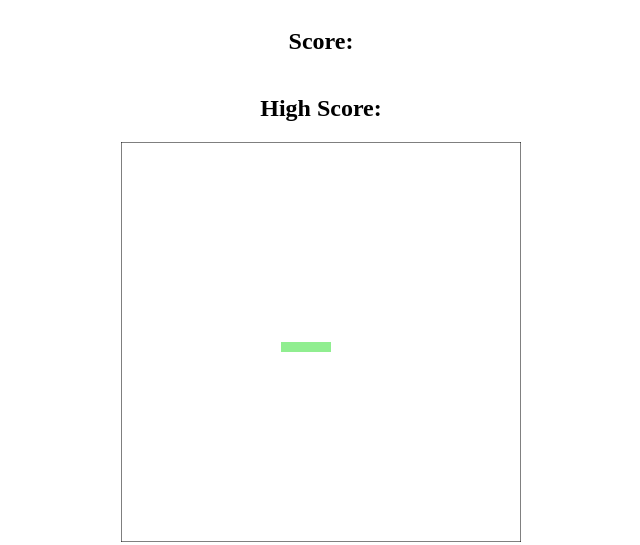
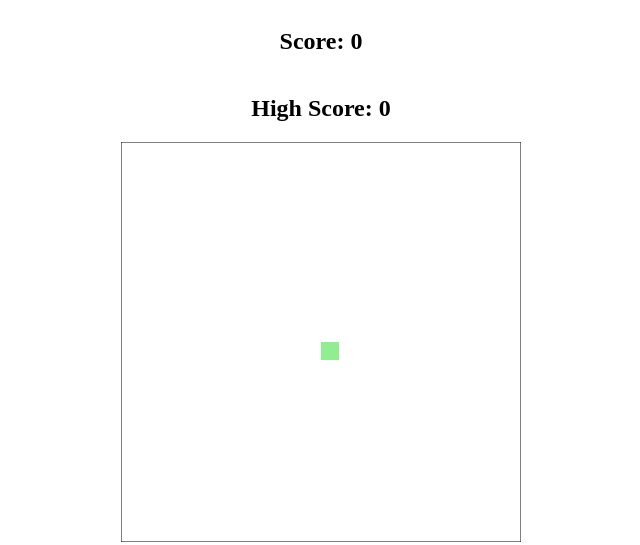
Before and after one commit to becodeorg/verou-3-end-with-a-bang-arcade, a plain HTML site: page snake/index.html in a window 1280 px wide. Shown: the whole page, without its empty margins (319-959 px from the left). Drawn offline with Linux system fonts and the light colour scheme.

Commit message:
Change way snake is drawn

```diff
--- a/snake/index.html
+++ b/snake/index.html
@@ -10,8 +10,8 @@
 </head>
 <body>
     <section>
-        <h1>Score:</h1>
-        <h1>High Score:</h1>
+        <h1>Score: <span>0</span></h1>
+        <h1>High Score: <span>0</span></h1>
         <section id="snakeContainer">
             <canvas id="snakeCanvas" width="400" height="400"></canvas>
         </section>
--- a/snake/script.js
+++ b/snake/script.js
@@ -1,39 +1,57 @@
-let snake = [
-    //starting coordinates for snake
-    { x: 200, y: 200 },
-    { x: 190, y: 200 },
-    { x: 180, y: 200 },
-    { x: 170, y: 200 },
-    { x: 160, y: 200 },
-];
+const snakeBoard = document.getElementById("snakeCanvas");
+const ctx = snakeBoard.getContext("2d");
 
-const snakeBoard = document.getElementById("snakeCanvas");
-const snakeBoard_ctx = snakeBoard.getContext("2d");
+let speed = 7;
 
-function drawCanvas() {
+let tileCount = 20; //to get from 1 side of canvas to other side, it takes 20 tiles
+let tileSize = snakeBoard.width / tileCount - 2; //if size of canvas or tileCount changes, this will be new tileSize
+let snakeHeadX = 10;
+let snakeHeadY = 10;
+
+let xVelocity = 0;
+let yVelocity = 0;
+
+function clearCanvas() {
     //select the colour to fill the drawing
-    snakeBoard_ctx.fillStyle = "white";
+    ctx.fillStyle = "white";
     //select the colour for the border of the canvas
-    snakeBoard_ctx.strokestyle = "black";
+    ctx.strokestyle = "black";
     //draw filled rectangle to cover entire canvas
-    snakeBoard_ctx.fillRect(0, 0, snakeBoard.width, snakeBoard.height);
+    ctx.fillRect(0, 0, snakeBoard.width, snakeBoard.height);
     //draw border around canvas
-    snakeBoard_ctx.strokeRect(0, 0, snakeBoard.width, snakeBoard.height);
+    ctx.strokeRect(0, 0, snakeBoard.width, snakeBoard.height);
 }
 
-const drawSnakePart = (snakePart) => {
-    //draws rectangle for each pair of coordinates
-    snakeBoard_ctx.fillStyle = "lightgreen";
-    snakeBoard_ctx.fillRect(snakePart.x, snakePart.y, 10, 10);
+const drawSnake = () => {
+    ctx.fillStyle = "lightgreen";
+    ctx.fillRect(
+        snakeHeadX * tileCount,
+        snakeHeadY * tileCount,
+        tileSize,
+        tileSize
+    );
 };
 
-const drawSnake = () => {
-    snake.forEach(drawSnakePart); //for each coordinate, draw it on the screen
+const snakeDirection = (event) => {
+    console.log(event);
+    //up
+    if (event.key === "w" || event.key === "ArrowUp") {
+        yVelocity = -1; //moving on y-axis: you'll move up
+        xVelocity = 0; //moving on x-axis will stop cause you'll move on y-axis
+    }
+};
+const body = document.querySelector("body");
+body.addEventListener("keydown", snakeDirection);
+
+const changeSnakeDirection = () => {
+    snakeHeadX = snakeHeadX + xVelocity;
+    snakeHeadY = snakeHeadY + yVelocity;
 };
 
-const runGame = () => {
-    drawCanvas();
+const gameLoop = () => {
+    clearCanvas();
+    changeSnakeDirection();
     drawSnake();
+    setTimeout(gameLoop, 1000 / speed);
 };
-
-runGame();
+gameLoop();
--- a/snake/style.css
+++ b/snake/style.css
@@ -1,4 +1,3 @@
-
 section {
     display: flex;
     flex-direction: column;
```
